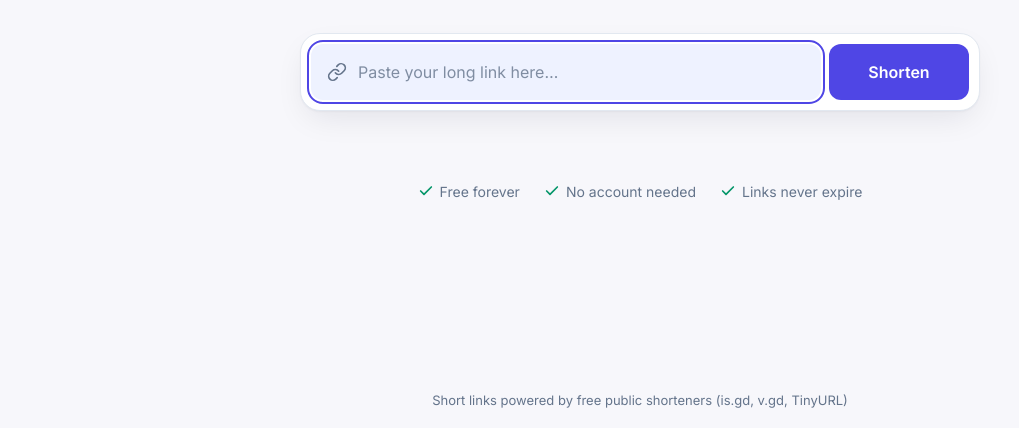
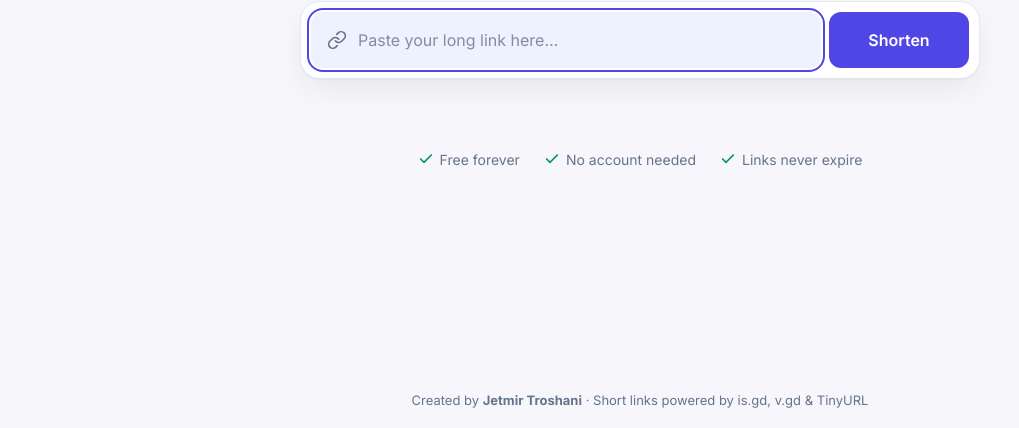
Before and after one commit to jtroshani/ShortLink, a plain HTML site: page index.html in a window 1280 px wide. Shown: the part 372-800 px from the top of the page, without its empty margins (0-1019 px from the left). Drawn offline with Linux system fonts and the light colour scheme.

Commit message:
Add creator credit and move main content higher

```diff
--- a/index.html
+++ b/index.html
@@ -72,7 +72,7 @@
       flex-direction: column;
       align-items: center;
       justify-content: center;
-      padding: 24px 16px 64px;
+      padding: 8px 16px 14vh;
     }
 
     h1 {
@@ -350,7 +350,7 @@
     </div>
   </main>
 
-  <footer>Short links powered by free public shorteners (is.gd, v.gd, TinyURL)</footer>
+  <footer>Created by <strong>Jetmir Troshani</strong> · Short links powered by is.gd, v.gd &amp; TinyURL</footer>
 
   <script>
     const $ = (id) => document.getElementById(id);
```
Also changed, not shown: 1 other file.
